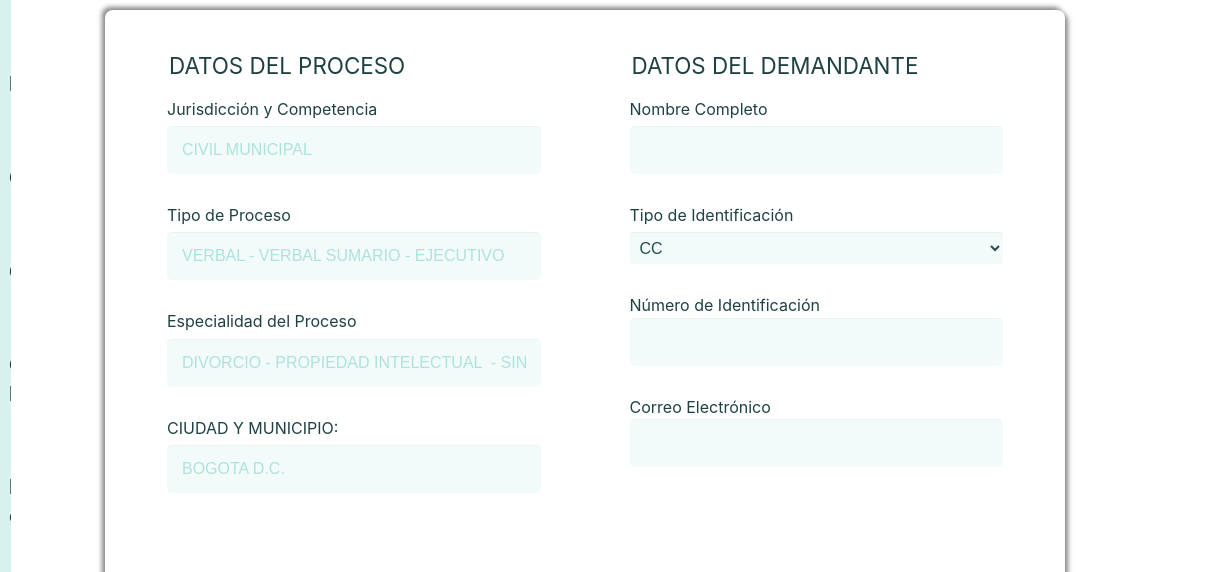
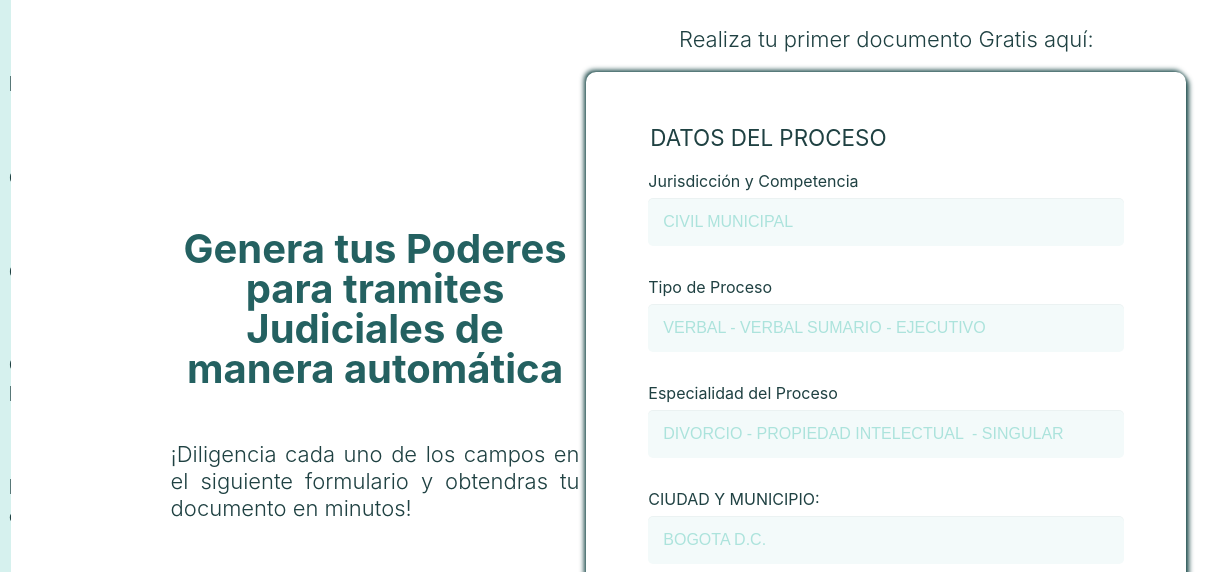
Before and after one commit to LopezJoha/powerOfAttorney, a plain HTML site: page index.html in a window 1280 px wide. Shown: the top 572 px of the page, 55-1280 px from the left. Drawn offline with nearby package versions, Linux system fonts and the light colour scheme; a web font is replaced by a local one.

Commit message:
Cambios en los estilos

```diff
--- a/index.html
+++ b/index.html
@@ -1,5 +1,5 @@
 <!DOCTYPE html>
-<html lang="en">
+<html lang="es">
 <head>
     <meta charset="UTF-8">
     <meta http-equiv="X-UA-Compatible" content="IE=edge">
@@ -14,6 +14,9 @@
     <title>Poder</title>
 </head>
 <body>
+    <div>
+
+    </div>
     <header >
         <a href="#"><img src="" alt="" /></a>
         <a href="#"><img src="" alt="" /></a>
@@ -63,6 +66,21 @@
         </ul>
     </header>
 
+    <section id="page1">
+        <div class="page1__one">
+            <div class="content__page1">
+                <h1>Genera tus Poderes para tramites Judiciales de manera automática</h1>
+                <h2>¡Diligencia cada uno de los campos en el siguiente formulario y obtendras tu documento en minutos!</h2>
+            </div>
+            <div>
+
+            </div>
+
+        </div>
+
+        <div class="page1__two">
+            <h2>Realiza tu primer documento Gratis aquí: </h2>
+            <div class="content__page2">
                 <form id="formPoder">
                     <fieldset>
                         <legend>DATOS DEL PROCESO
@@ -136,16 +154,19 @@
                             <label for="correoAbogado">Correo Electrónico</label>
                             <input type="email" id="correoAbogado" name="correoAbogado">
                     </fieldset>
-        <div>
-            <button type="submit" onclick="Capturar()" id="sendButton">Crear</button>
+                    <div style="gap: 10px;">
+                        <button type="submit" onclick="Capturar()" id="sendButton">Vista Previa</button>
+                        <button id="pdf" class="descargarHide" onclick="pdfPoder()">Descargar Pdf</button>
                     </div>
                 </form>
 
+            </div>
+
+        </div>
+    </section>
+    <div id="mostrarDatos"></div>
 
 
-    <div id="mostrarDatos"></div>
-
-    <button id="pdf" class="descargarHide" onclick="pdfPoder()">Descargar Pdf</button>
 
 
     <script src="src/js/script.js"></script>
--- a/styles.css
+++ b/styles.css
@@ -38,12 +38,15 @@
     line-height: 1.45;
   }
 
+  body::-webkit-scrollbar{
+    -webkit-appearance: none;
+  }
+
   header {
     position: absolute;
     top: 0;
     left: 0;
     background-color: var(--tradewind-100);
-
   }
 
   .lista_Menu {
@@ -60,7 +63,7 @@
     background-color: var(--tradewind-100);
     color: var(--tradewind-100);
     transition: width 0.5s;
-    }
+  }
 
   .description_Menu {
     text-decoration: none;
@@ -81,7 +84,6 @@
     color: var(--tradewind-500);
   }
 
-
   .item_Menu {
     text-decoration: none;
     color: var(--tradewind-100);
@@ -91,8 +93,6 @@
     align-items: center;
     justify-content: space-between;
   }
-
-
 
   .wrapper_Menu {
     display: flex;
@@ -113,22 +113,78 @@
     flex-shrink: 0;
   }
 
-  section{
-    height: 100vh;
-    width: 100%;
+  #page1 {
+    width: 95vw;
+    height: 90vh;
+    margin: auto;
+    display: flex;
+    padding-left: calc(4.1rem + 8em);
   }
 
+  /* flex: flex-grow 1 flex-shrink flex-basis 480px|auto|initial|inherit; */
+
+  .page1__one {
+    width:40%;
+    height: 100%;
+    flex: 1 2 30%;
+  }
+
+  .content__page1 {
+    width: 100%;
+    height: 100%;
+    display: flex;
+    flex-direction: column;
+    align-items: center;
+
+  }
+
+  h1 {
+    font-size: 40px;
+    color: var(--tradewind-700);
+    line-height: 40px;
+    text-align: center;
+  }
+
+  h2 {
+    text-align: justify;
+    font-size: 22px;
+    line-height: 27px;
+    font-weight: 300;
+    color: var(--tradewind-900);
+  }
+
+  .page1__two {
+    width: 60%;
+    height: 100%;
+    display: flex;
+    flex-direction: column;
+    align-items: center;
+    justify-content: center;
+    flex: 1 2 50%;
+
+  }
+
+  .content__page2 {
+    overflow-y: scroll;
+    box-shadow: 3px 3px 5px var(--tradewind-800), -2px -2px 5px var(--tradewind-800);
+    border-radius: 10px;
+  }
+
+  .content__page2::-webkit-scrollbar{
+    -webkit-appearance: none;
+}
+
   form {
-    max-width: 75vw;
+    max-width: 600px;
     height: 100%;
     margin: 10px auto;
     padding: 10px 20px;
     background: white;
     border-radius: 8px;
-    display: grid;
-    grid-template-columns: 1fr 1fr;
+    display: flex;
+    flex-direction: column;
     gap: 5px 5px;
-    box-shadow: 3px 3px 5px #888888, -3px -3px 5px #888888;
+
   }
 
   fieldset {
@@ -203,7 +259,7 @@
     font-size: 20px;
     text-align: center;
     font-style: normal;
-    font-weight: 700;
+    font-weight: 500;
     border-radius: 10px;
     width: 30%;
     border: 1px solid var(--tradewind-600);
@@ -229,14 +285,6 @@
   text-align: justify;
 }
 
-.descargarHide {
-  display: none;
-}
-
-.decargarShow {
-  display: flex;
-}
-
 
 .poder__Wrapper {
   width: 85vw;
@@ -253,4 +301,10 @@
       flex-direction: column;
     }
 
+    #page1 {
+      flex-direction: column;
+      justify-content: center;
+      align-items: center;
+    }
+
   }
```
Lines whose indentation alone changed are shown as unchanged.
